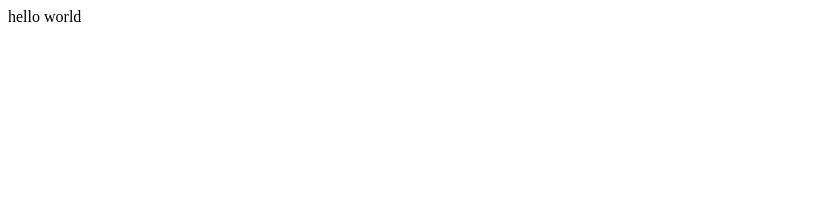
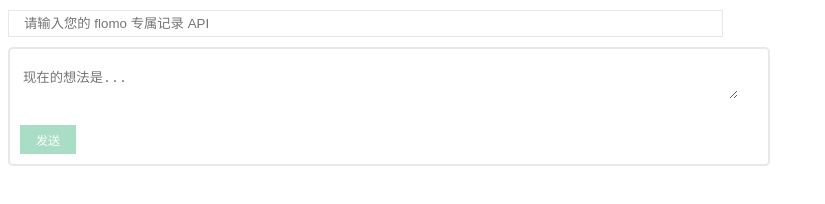
Before and after one commit to yangyuecho/utools_send_to_flomo, a plain HTML site: page index.html in a window 1280 px wide. Shown: the whole page, without its empty margins (0-825 px from the left). Drawn offline with Linux system fonts and the light colour scheme.

Commit message:
init page style

```diff
--- a/index.html
+++ b/index.html
@@ -1,6 +1,79 @@
 <!DOCTYPE html>
+<style>
+    #id-div-input {
+        border: 2px solid #e8e8e8;
+        width: 60%;
+        min-width: 400px;
+        min-height: 100px;
+        border-radius: 5px;
+    }
+    #id-div-api {
+        width: 60%;
+        min-width: 400px;
+        margin: 10px 0px;
+    }
+
+    #id-div-api input {
+        width: 80;
+        width: 90%;
+        border: 1px solid #e8e8e8;
+        padding: 5px 15px;
+    }
+
+    .button {
+        margin: 0;
+        padding: 5px 15px;
+        border: 1px solid transparent;
+        outline: none;
+        margin: 10px;
+    }
+
+    .button span{
+        color: #FFF;
+        font-size: 12px;
+    }
+
+    .button-disabled {
+        background: #AADDC6;
+        border-color: #AADDC6;
+        cursor: not-allowed;
+    }
+
+    .button-normal {
+        background: #55BB8E;
+        border-color: #55BB8E;
+        /* cursor: not-allowed; */
+
+    }
+
+    textarea {
+        max-width: 92%;
+        min-width: 94%;
+        outline: none;
+        border: 1px solid transparent;
+        margin: 15px 10px;
+        /* text-align: center; */
+        /* display: block; */
+        overflow: hidden;
+        display: inline-block;
+        vertical-align: middle;
+    }
+
+</style>
 <html>
 <body>
-hello world
+<div id="id-div-content">
+    <div id="id-div-api">
+        <input placeholder="请输入您的 flomo 专属记录 API"></input>
+    </div>
+    <div id="id-div-input">
+        <div>
+        <textarea placeholder="现在的想法是..."></textarea>
+        </div>
+        <div>
+            <button class="button button-disabled"><span>发送</span></button>
+        </div>
+    </div>
+</div>
 </body>
 </html>
```
